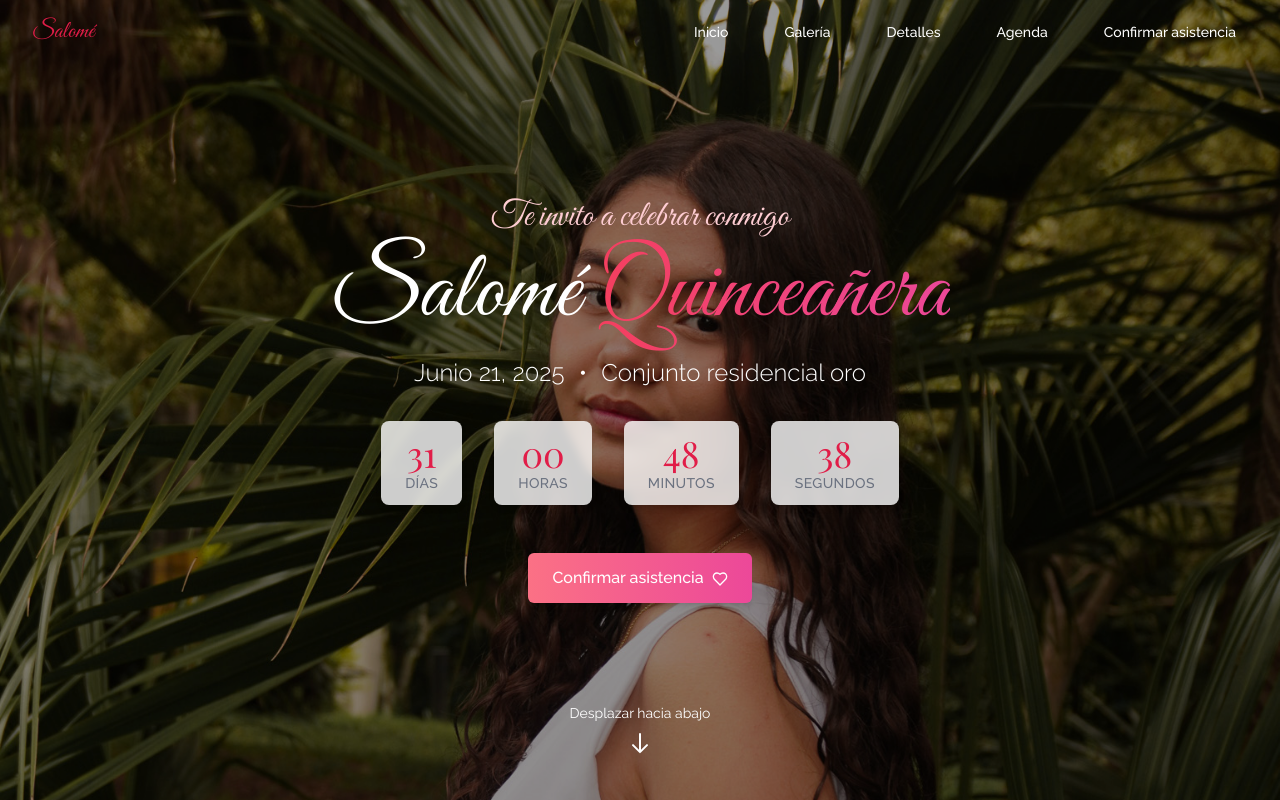
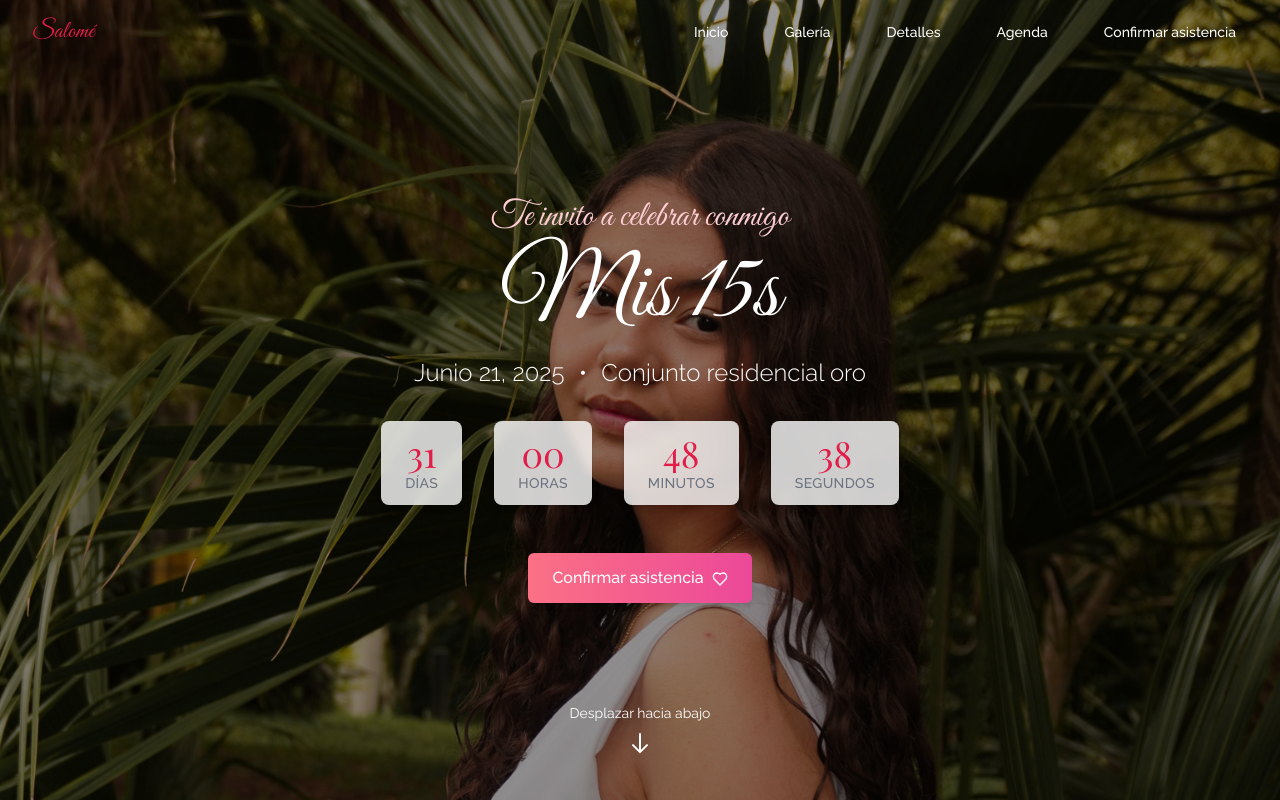
Before and after one commit to GiaHuy99/happybirthday-uncleHuy, a React (Vite) app: page / in a window 1280 px wide. Built offline with nearby package versions, Linux system fonts and the light colour scheme.

Commit message:
refactor: update Hero component title for localization and clarity

```diff
--- a/src/components/Hero.tsx
+++ b/src/components/Hero.tsx
@@ -43,10 +43,10 @@ const Hero = () => {
 
 				<div data-aos="fade-up" data-aos-delay="300">
 					<h1 className="font-script text-5xl md:text-7xl lg:text-8xl text-white mb-4">
-						Salomé{" "}
-						<span className="text-gradient bg-gradient-to-r from-rose-300 to-gold-300">
+						Mis 15s
+						{/* <span className="text-gradient bg-gradient-to-r from-rose-300 to-gold-300">
 							Quinceañera
-						</span>
+						</span> */}
 					</h1>
 				</div>
 
```
